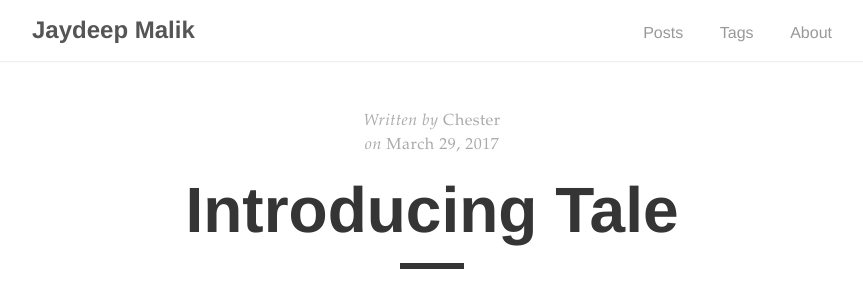
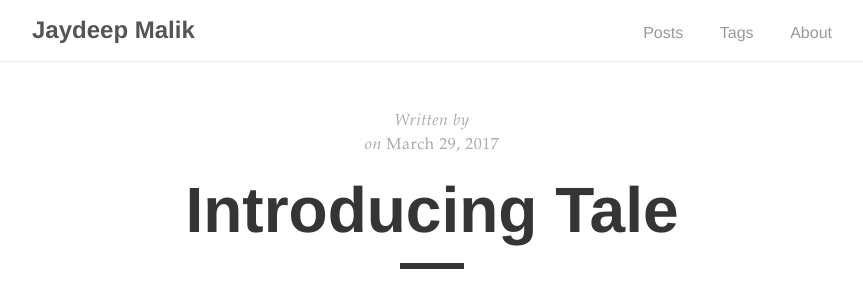
Before and after one commit to jaydeepmalik/jaydeepmalik.com, a Jekyll site: the page built from _posts/2017-03-29-introducing-tale.md, in a window 1280 px wide. Shown: the top 303 px of the page, without its empty margins (208-1071 px from the left). Built offline with Jekyll 4.4.1, drawn with Linux system fonts in a browser that asks for light colours; comment, search, counter and statistics services are not loaded.

Commit message:
Update 2017-03-29-introducing-tale.md

```diff
--- a/_posts/2017-03-29-introducing-tale.md
+++ b/_posts/2017-03-29-introducing-tale.md
@@ -1,9 +1,8 @@
 ---
 layout: post
 title:  "Introducing Tale"
-author: "Chester"
 comments: true
-tags: Tale
+tags: Policing
 ---
 
 Tale is a minimal [Jekyll](https://jekyllrb.com/) theme curated for storytellers. It is designed and developed by [myself](https://github.com/chesterhow/) for a friend who writes short stories.
```
